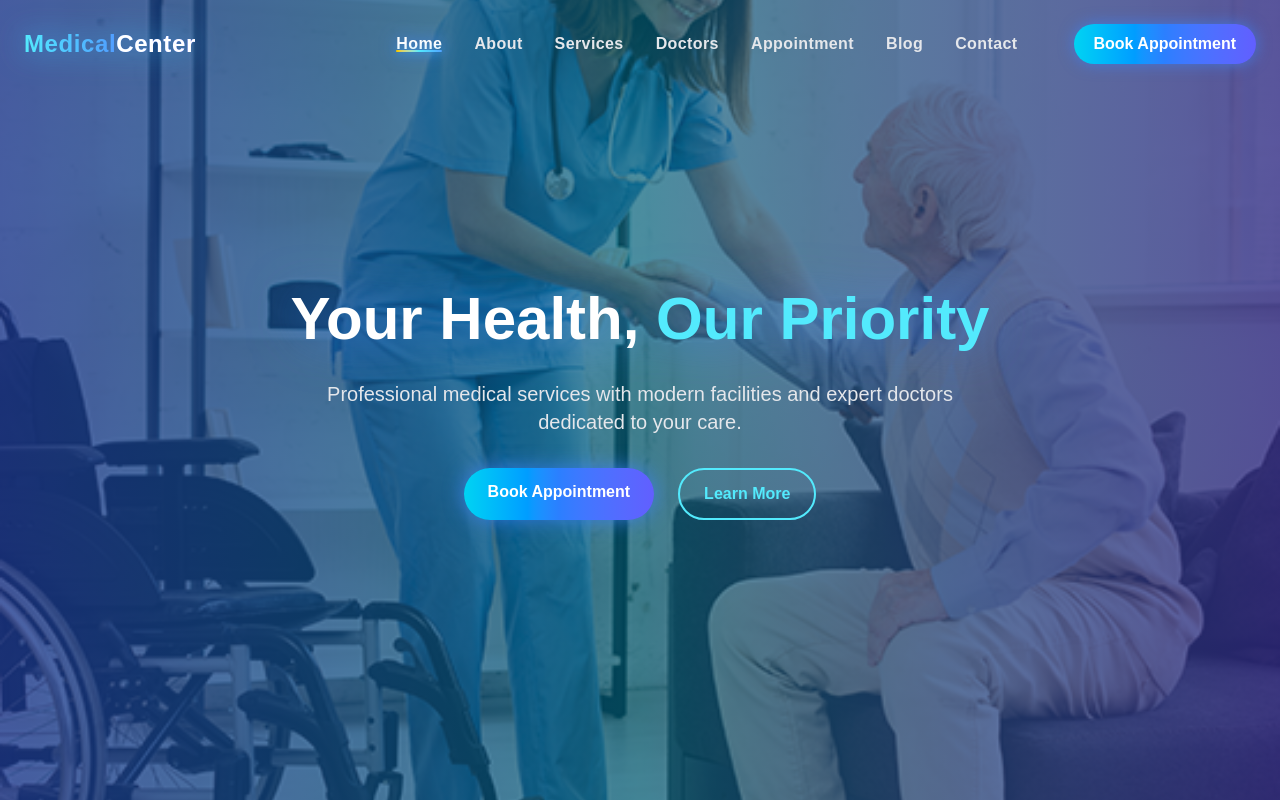
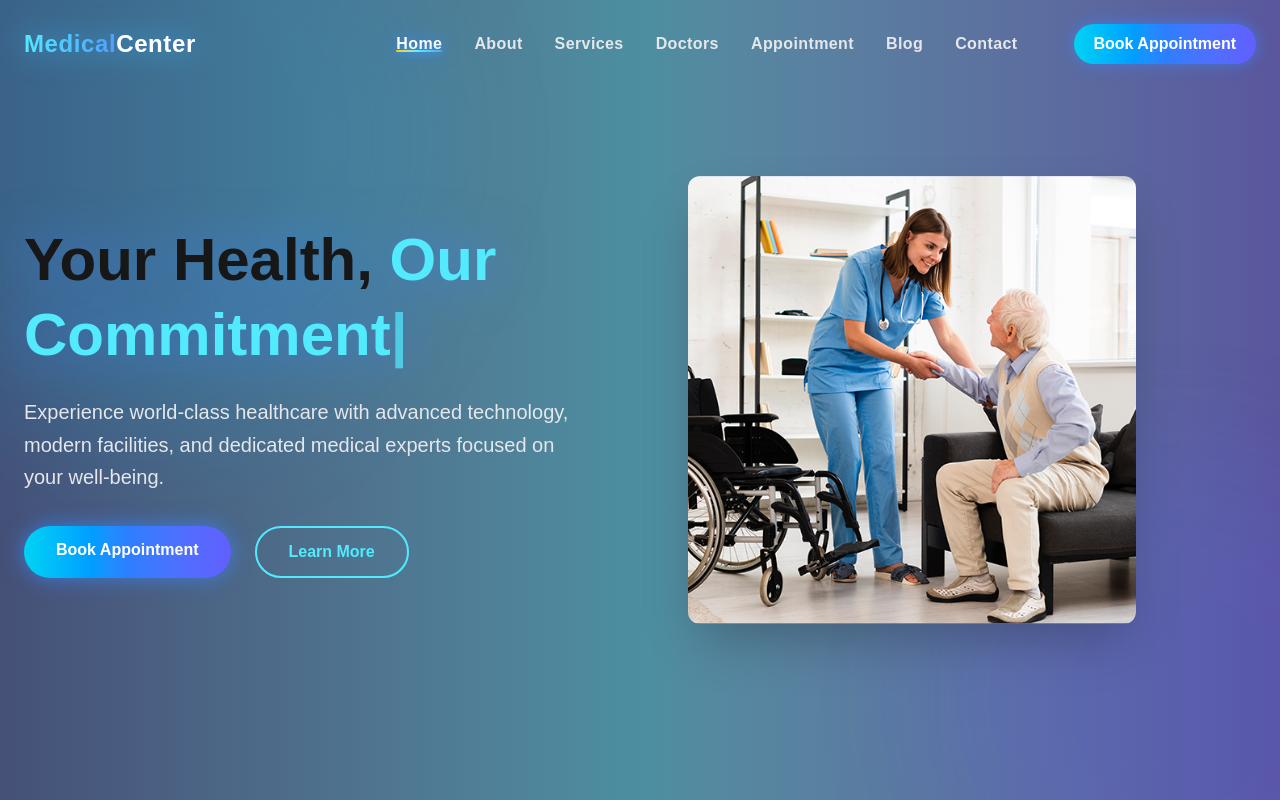
Before and after one commit to Clinton1029/doctors-appointment, a Next.js app: page / in a window 1280 px wide. Built offline with nearby package versions, Linux system fonts and the light colour scheme.

Commit message:
updated  a hero section

```diff
--- a/components/Hero.jsx
+++ b/components/Hero.jsx
@@ -1,48 +1,90 @@
 "use client";
 
+import { useState, useEffect } from "react";
+
 export default function Hero() {
+  const phrases = ["Our Priority", "Our Commitment", "Our Passion"];
+  const [index, setIndex] = useState(0);
+  const [displayText, setDisplayText] = useState("");
+  const [subIndex, setSubIndex] = useState(0);
+  const [deleting, setDeleting] = useState(false);
+
+  useEffect(() => {
+    if (subIndex === phrases[index].length + 1 && !deleting) {
+      setTimeout(() => setDeleting(true), 1000);
+      return;
+    }
+
+    if (subIndex === 0 && deleting) {
+      setDeleting(false);
+      setIndex((prev) => (prev + 1) % phrases.length);
+      return;
+    }
+
+    const timeout = setTimeout(() => {
+      setSubIndex((prev) => prev + (deleting ? -1 : 1));
+      setDisplayText(phrases[index].substring(0, subIndex));
+    }, deleting ? 50 : 120);
+
+    return () => clearTimeout(timeout);
+  }, [subIndex, index, deleting, phrases]);
+
   return (
     <section
       id="home"
-      className="relative h-screen flex items-center justify-center text-center text-white"
+      className="relative min-h-screen flex items-center justify-center overflow-hidden"
     >
-      {/* Background Image */}
-      <div className="absolute inset-0">
-        <img
-          src="/gallery6.png" // replace with your doctor/hospital image
-          alt="Medical Center"
-          className="w-full h-full object-cover"
-        />
-        {/* Gradient Overlay */}
-        <div className="absolute inset-0 bg-gradient-to-r from-blue-900/80 via-cyan-800/70 to-indigo-900/80" />
-      </div>
+      {/* Background Gradient Overlay */}
+      <div className="absolute inset-0 bg-gradient-to-r from-blue-950/80 via-cyan-800/70 to-indigo-900/80" />
 
-      {/* Content */}
-      <div className="relative z-10 max-w-3xl px-6">
+      {/* Content Container */}
+      <div className="relative z-10 max-w-7xl mx-auto px-6 flex flex-col md:flex-row items-center gap-12 md:gap-24">
+        {/* Left Text Column */}
+        <div className="flex-1 text-center md:text-left">
           <h1 className="text-4xl md:text-6xl font-extrabold leading-tight drop-shadow-[0_0_25px_rgba(59,130,246,0.7)]">
-          Your Health, <span className="text-cyan-300">Our Priority</span>
+            Your Health,{" "}
+            <span className="text-cyan-300">
+              {displayText}
+              <span className="animate-pulse">|</span>
+            </span>
           </h1>
-        <p className="mt-6 text-lg md:text-xl text-gray-200 max-w-2xl mx-auto">
-          Professional medical services with modern facilities and expert doctors
-          dedicated to your care.
+          <p className="mt-6 text-lg md:text-xl text-gray-200 max-w-xl leading-relaxed">
+            Experience world-class healthcare with advanced technology, modern
+            facilities, and dedicated medical experts focused on your well-being.
           </p>
 
           {/* CTA Buttons */}
-        <div className="mt-8 flex justify-center gap-6">
+          <div className="mt-8 flex flex-wrap justify-center md:justify-start gap-6">
             <a
               href="#appointment"
-            className="px-6 py-3 rounded-full bg-gradient-to-r from-cyan-400 via-blue-500 to-indigo-500 font-semibold text-white shadow-[0_0_20px_rgba(59,130,246,0.8)] hover:shadow-[0_0_35px_rgba(59,130,246,1)] transition-all duration-500"
+              className="px-8 py-3 rounded-full bg-gradient-to-r from-cyan-400 via-blue-500 to-indigo-500 font-semibold text-white shadow-[0_0_20px_rgba(59,130,246,0.8)] hover:shadow-[0_0_40px_rgba(59,130,246,1)] transition-all duration-500 hover:scale-105"
             >
               Book Appointment
             </a>
             <a
               href="#about"
-            className="px-6 py-3 rounded-full border-2 border-cyan-300 text-cyan-300 font-semibold hover:bg-cyan-300 hover:text-blue-900 transition-all duration-500"
+              className="px-8 py-3 rounded-full border-2 border-cyan-300 text-cyan-300 font-semibold hover:bg-cyan-300 hover:text-blue-900 transition-all duration-500 hover:scale-105"
             >
               Learn More
             </a>
           </div>
         </div>
+
+        {/* Right Image Column */}
+        <div className="flex-1 relative">
+          <img
+            src="/gallery6.png"
+            alt="Doctor"
+            className="w-full max-w-md mx-auto md:mx-0 rounded-xl shadow-2xl object-contain"
+          />
+        </div>
+      </div>
+
+      {/* Animated Glow Blobs */}
+      <div className="absolute inset-0">
+        <div className="w-[600px] h-[600px] bg-cyan-400/20 rounded-full blur-3xl absolute -top-40 -left-40 animate-pulse" />
+        <div className="w-[500px] h-[500px] bg-indigo-500/20 rounded-full blur-3xl absolute bottom-[-150px] right-[-150px] animate-pulse" />
+      </div>
     </section>
   );
 }
```
Lines whose indentation alone changed are shown as unchanged.
